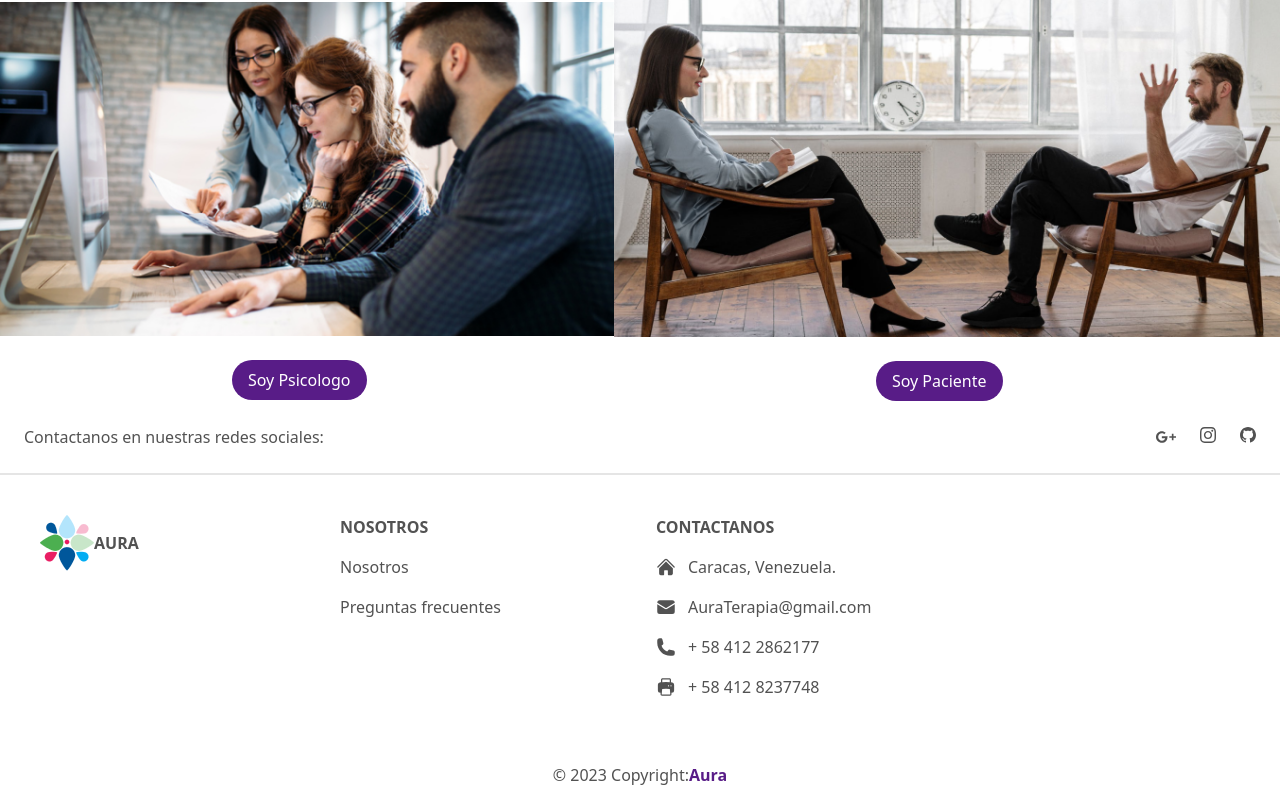
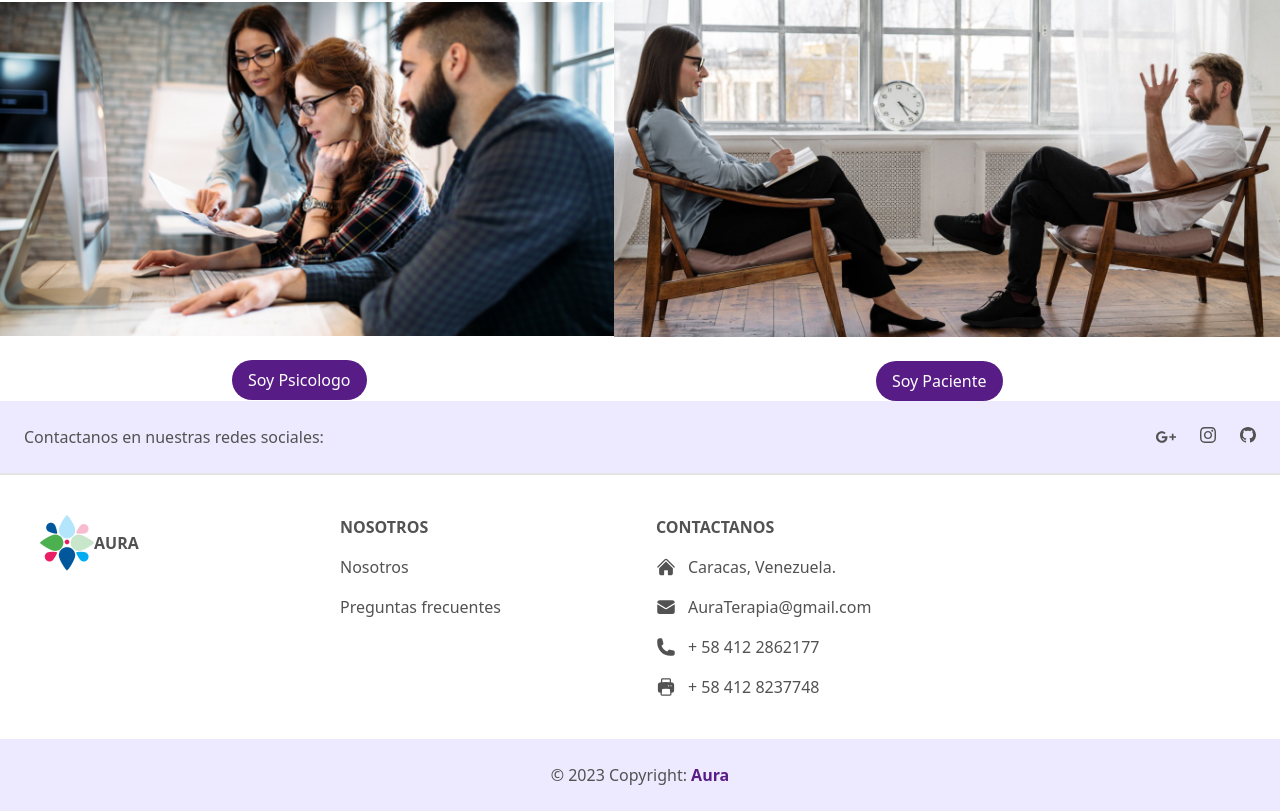
Before and after one commit to giubortone/Aura, a React (Vite) app: page /h in a window 1280 px wide. Built offline with nearby package versions, Linux system fonts and the light colour scheme.

Commit message:
Footer cambio color
Footer cambio color

```diff
--- a/src/Footer.jsx
+++ b/src/Footer.jsx
@@ -6,7 +6,7 @@ const Footer = () => {
     return <footer
     class="text-center text-neutral-600 dark:text-purple-900 lg:text-left">
     <div
-      class="flex items-center justify-center border-b-2 border-neutral-200 p-6 dark:border-neutral-500 lg:justify-between">
+      class="flex items-center justify-center border-b-2 border-neutral-200 p-6 dark:border-neutral-500 lg:justify-between bg-violet-100">
       <div class="mr-12 hidden lg:block">
         <span>Contactanos en nuestras redes sociales:</span>
       </div>
@@ -130,12 +130,12 @@ const Footer = () => {
         </div>
       </div>
     </div>
-    <div class=" p-6 text-center">
+    <div class=" p-6 text-center bg-violet-100">
       <span>© 2023 Copyright:</span>
       <a
         class="font-semibold text-purple-900 dark:text-purple-900"
-        href="https://tailwind-elements.com/"
-        >Aura</a
+        href="http://localhost:5173/"
+        > Aura</a
       >
     </div>
   </footer>
```
